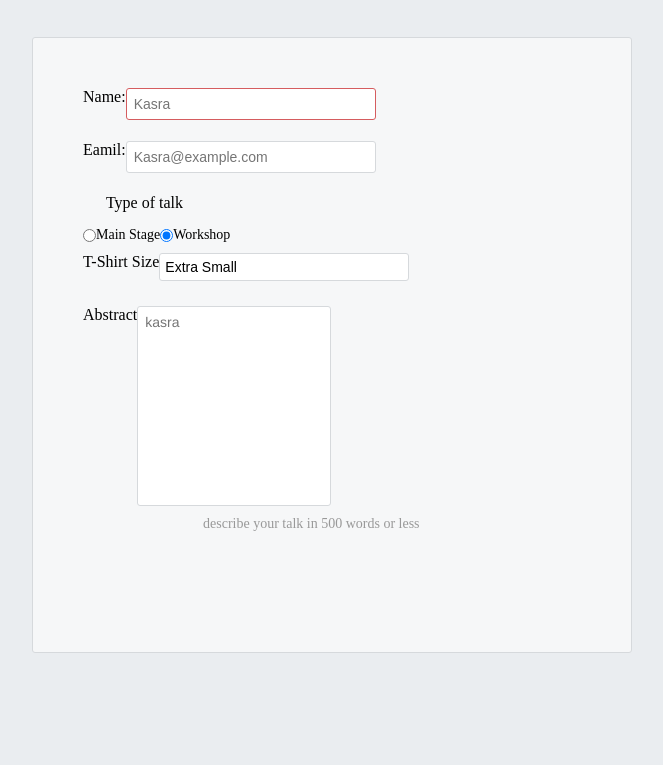
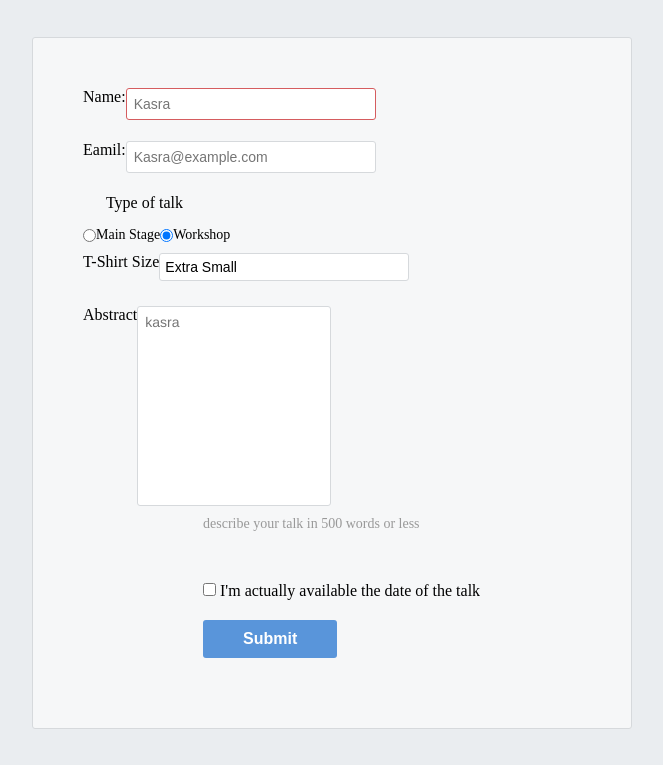
Before and after one commit to kasra6/HTML__CSS_practices, a plain HTML site: page index.html in a window 1280 px wide. Shown: the part 217-982 px from the top of the page, without its empty margins (308-971 px from the left). Before the commit the page ends 910 px from the top, so only its background shows below. Drawn offline with Linux system fonts and the light colour scheme.

Commit message:
forms done

```diff
--- a/index.html
+++ b/index.html
@@ -18,7 +18,7 @@
       <h1>Speaker Submission</h1>
       <p><em>You want to speak at our conference? Fill out the form</em></p>
     </header>
-    <form class="speaker-form" action="#" method="post">
+    <form class="speaker-form" action="#" method="get">
       <div class="form-row">
         <label for="full-name">Name:</label>
         <input id="full-name" name="full-name" type="text" placeholder="Kasra" required>
@@ -63,7 +63,17 @@
       </div>
 
       <div class="form-row">
-        <label class="checkbox-label" for="available"></label>
+        <label class="checkbox-label" for="available">
+          <input  id="avilable"
+                  name="available"
+                  type="checkbox"
+                  value="is-available"/>
+          <span>I'm actually available the date of the talk</span>
+        </label>
+      </div>
+
+      <div class="form-row">
+        <button>Submit</button>
       </div>
     </form>
   </div>
```
